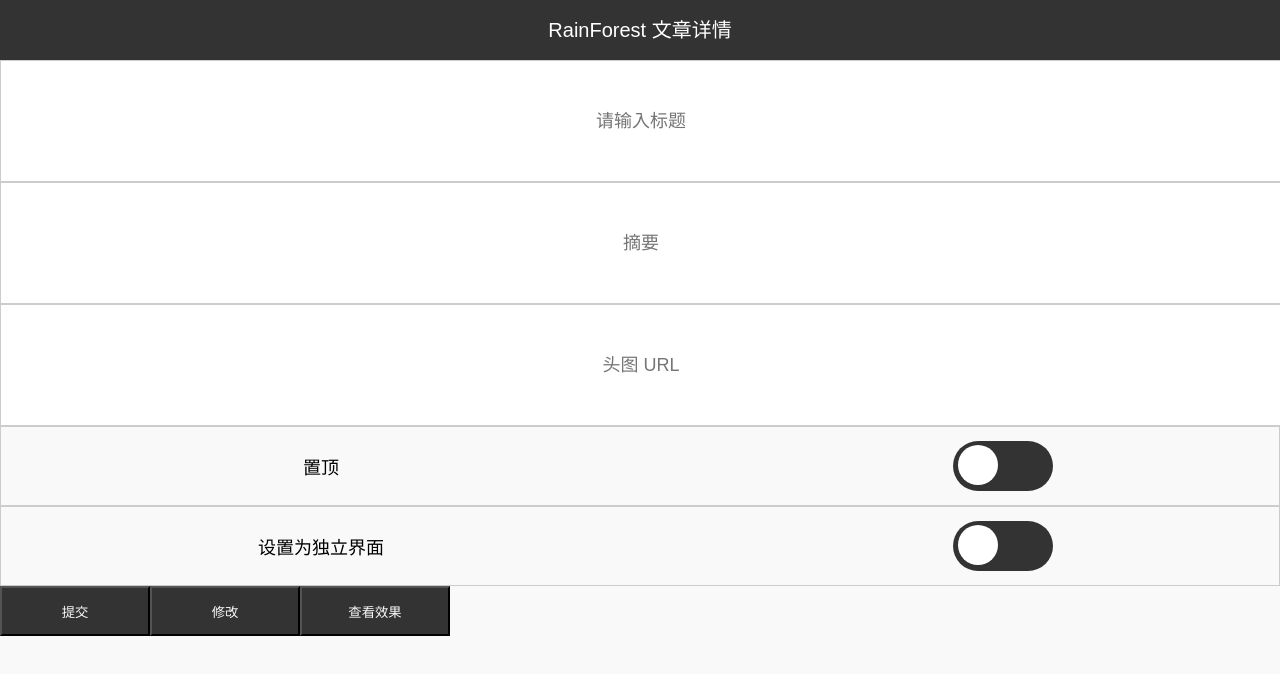
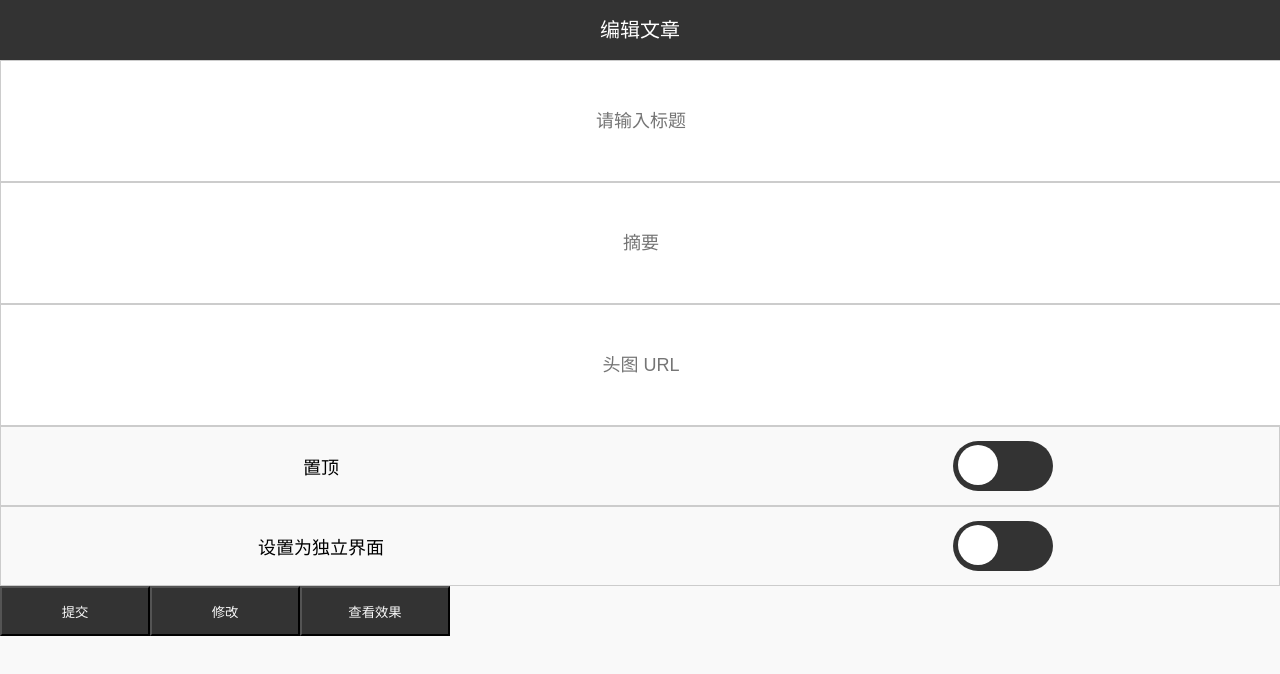
Before and after one commit to lijunlin2022/rainforest-blog-frontend, a Vue app: page /edit in a window 1280 px wide. Shown: the top 674 px of the page. Built offline with nearby package versions, Linux system fonts and the light colour scheme; what @kangc/v-md-editor would draw is missing.

Commit message:
[feat] delete the number of code

```diff
--- a/src/components/header/BlogHeader.vue
+++ b/src/components/header/BlogHeader.vue
@@ -1,6 +1,8 @@
 <template>
   <div class="blog-header">
-    <div class="logo">rainforest</div>
+    <div class="logo">
+      <router-link to="/login">RainForest</router-link>
+    </div>
     <div class="navbar">
       <input type="checkbox" id="nav" :checked="isActive" @click="toggle" />
       <label for="nav"></label>
@@ -59,6 +61,9 @@
   line-height: 60px;
   text-align: center;
   padding: 0 10px;
+}
+.blog-header .logo a {
+  text-decoration: none;
   font-family: var(--title-font);
   font-weight: bold;
   color: var(--bg-color);
--- a/src/main.js
+++ b/src/main.js
@@ -13,7 +13,6 @@
 import "@kangc/v-md-editor/lib/plugins/copy-code/copy-code.css";
 import createTodoListPlugin from "@kangc/v-md-editor/lib/plugins/todo-list/index";
 import "@kangc/v-md-editor/lib/plugins/todo-list/todo-list.css";
-import createLineNumbertPlugin from "@kangc/v-md-editor/lib/plugins/line-number/index";
 import c from "highlight.js/lib/languages/c.js";
 import java from "highlight.js/lib/languages/java.js";
 import json from "highlight.js/lib/languages/json.js";
@@ -36,8 +35,7 @@
 });
 VMdPreview.use(createMermaidPlugin());
 VMdPreview.use(createCopyCodePlugin());
-VMdPreview.use(createTodoListPlugin());
-VMdPreview.use(createLineNumbertPlugin());
+VMdPreview.use(createTodoListPlugin({ color: "#1FA0AE" }));
 const app = createApp(App);
 app.use(router);
 app.use(VueMarkdownEditor);
--- a/src/views/BlogEditor.vue
+++ b/src/views/BlogEditor.vue
@@ -1,6 +1,6 @@
 <template>
   <div class="blog-editor">
-    <div class="navbar">RainForest 文章详情</div>
+    <div class="admin-navbar">编辑文章</div>
     <aside class="sidebar"></aside>
     <main>
       <input
@@ -122,7 +122,7 @@
   background-color: var(--bg-color);
   overflow: hidden;
 }
-.blog-editor .navbar {
+.blog-editor .admin-navbar {
   height: 60px;
   line-height: 60px;
   background-color: var(--main-color);
```
